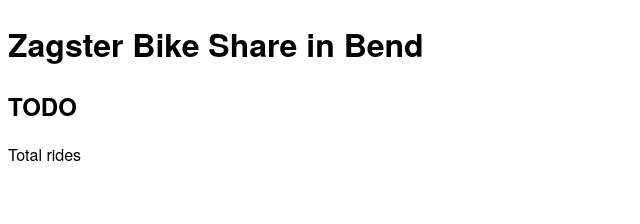
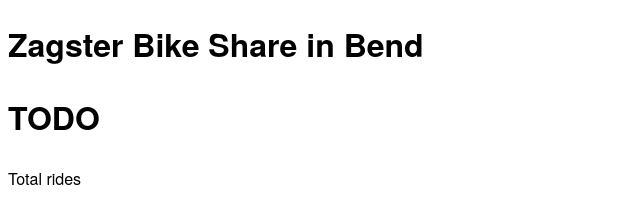
Before and after one commit to Joeschw/zagster-client, a plain HTML site: page index.html in a window 1280 px wide. Shown: the whole page, without its empty margins (0-640 px from the left). Drawn offline with Linux system fonts and the light colour scheme.

Commit message:
Changed h2 font size

```diff
--- a/main.css
+++ b/main.css
@@ -1,3 +1,6 @@
 body {
     font-family: "HelveticaNeue", "Arial", "sans-serif";
 }
+h2 {
+    font-size: 2em;
+}
```
